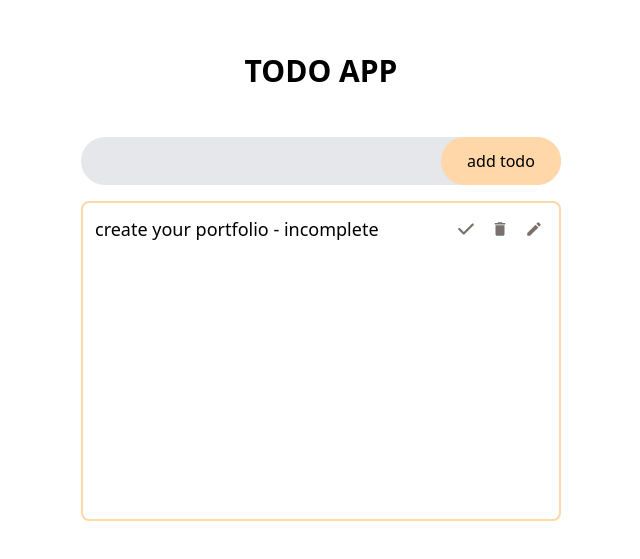
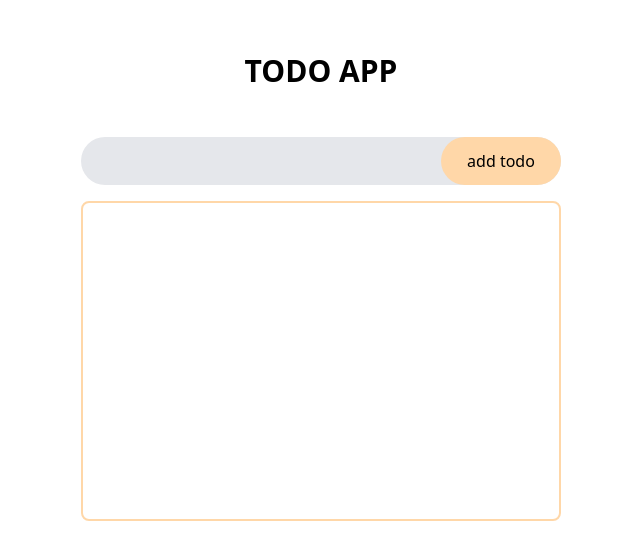
Before and after one commit to BRajendra10/React, a React (Vite) app in the folder redux-todo/: page / in a window 1280 px wide. Shown: the part 129-688 px from the top of the page, without its empty margins (319-959 px from the left). Built offline with nearby package versions, Linux system fonts and the light colour scheme.

Commit message:
create a custom hook for localStorage

```diff
--- a/redux-todo/src/components/Todo.jsx
+++ b/redux-todo/src/components/Todo.jsx
@@ -1,9 +1,10 @@
 import React from 'react'
-import { useState } from 'react'
+import { useState, useEffect } from 'react'
 import { useSelector, useDispatch } from "react-redux";
 import { add, remove, update } from '../features/todoSlice'
 import { MdModeEditOutline, MdDelete } from "react-icons/md";
 import { FaCheck } from "react-icons/fa6";
+import { useLocalStorage } from '../features/customHook';
 
 function Todo() {
     const dispatch = useDispatch();
@@ -11,6 +12,7 @@ function Todo() {
     const [title, setTile] = useState("");
     const [id, setId] = useState(null);
     const [status, setStatus] = useState(false);
+    const [data, setData] = useLocalStorage(todos);
 
     function handleEdit(index, title, status) {
         setId(index);
@@ -18,6 +20,9 @@ function Todo() {
         setStatus(status);
     }
 
+    useEffect(() => {
+        setData(todos);
+    }, [todos])
 
     return (
         <div className="w-full h-screen flex flex-col justify-center items-center gap-4">
@@ -32,7 +37,7 @@ function Todo() {
             </div>
 
             <ul className="w-[30rem] h-[20rem] border-2 border-orange-200 rounded-lg p-3">
-                {todos.map((el, i) => {
+                {data.map((el, i) => {
                     return (
                         <li className='w-full text-lg flex justify-between items-center' key={i}>
                             <span>{el.title} - {el.status ? "completed" : "incomplete"}</span>
--- /dev/null
+++ b/redux-todo/src/features/customHook.js
@@ -0,0 +1,12 @@
+// here i am trying to create a custom hook for persisting todo data in localstorage
+export function useLocalStorage(param) {
+    if(param !== undefined) {
+        localStorage.setItem("todos", JSON.stringify(param));
+    }
+
+    let data = JSON.parse(localStorage.getItem("todos"));
+    const setData = (setParam) => localStorage.setItem("todos", JSON.stringify(setParam));
+
+
+    return [data, setData]
+}
--- a/redux-todo/src/features/todoSlice.js
+++ b/redux-todo/src/features/todoSlice.js
@@ -1,9 +1,6 @@
 import { createSlice } from '@reduxjs/toolkit'
 
-const initialState = [{
-    title: "create your portfolio",
-    status: false
-}]
+const initialState = JSON.parse(localStorage.getItem("todos")) || [];
 
 const todoSlice = createSlice({
     name: "todo",
```
